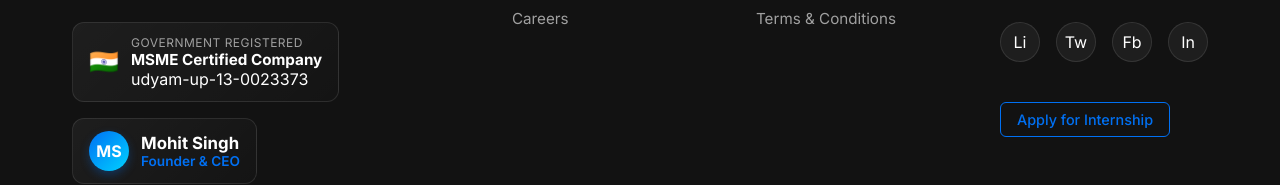
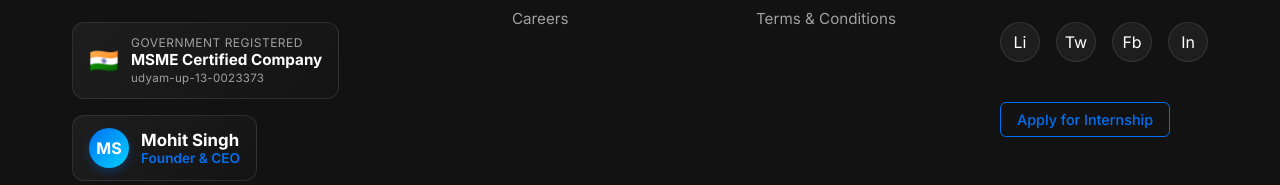
Before and after one commit to mohitsin300-ops/M, a Next.js app: page / in a window 1280 px wide. Shown: the part 3220-3405 px from the top of the page. Built offline with nearby package versions, Linux system fonts and the light colour scheme; no server answers.

Commit message:
Refactor Footer CSS styles for consistency

```diff
--- a/src/components/Footer.css
+++ b/src/components/Footer.css
@@ -160,6 +160,16 @@
     font-size: 0.95rem;
 }
 
+.msme-urn {
+    margin: 2px 0 0;
+    font-size: 0.72rem;
+    color: var(--text-muted);
+    letter-spacing: 0.3px;
+    line-height: 1.35;
+    word-break: break-word;
+    max-width: 220px;
+}
+
 .founder-avatar {
     width: 40px;
     height: 40px;
```
